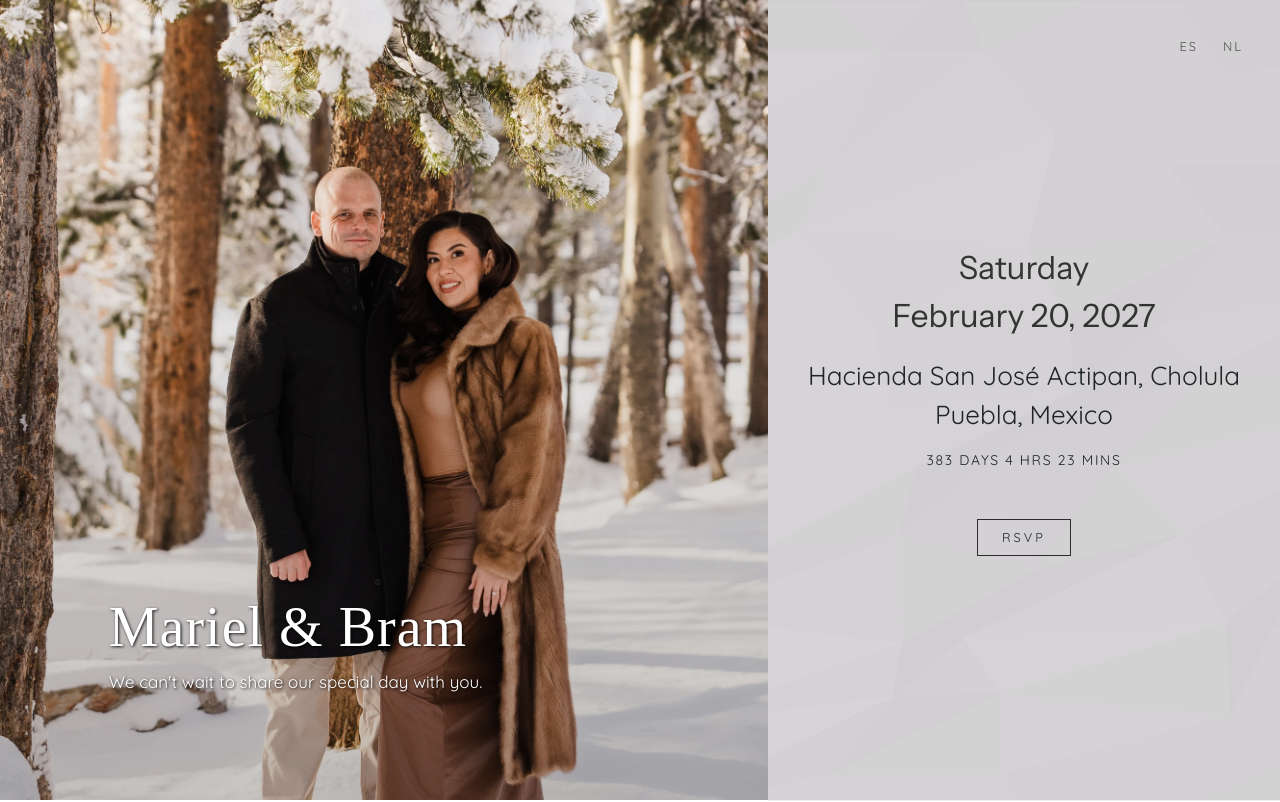
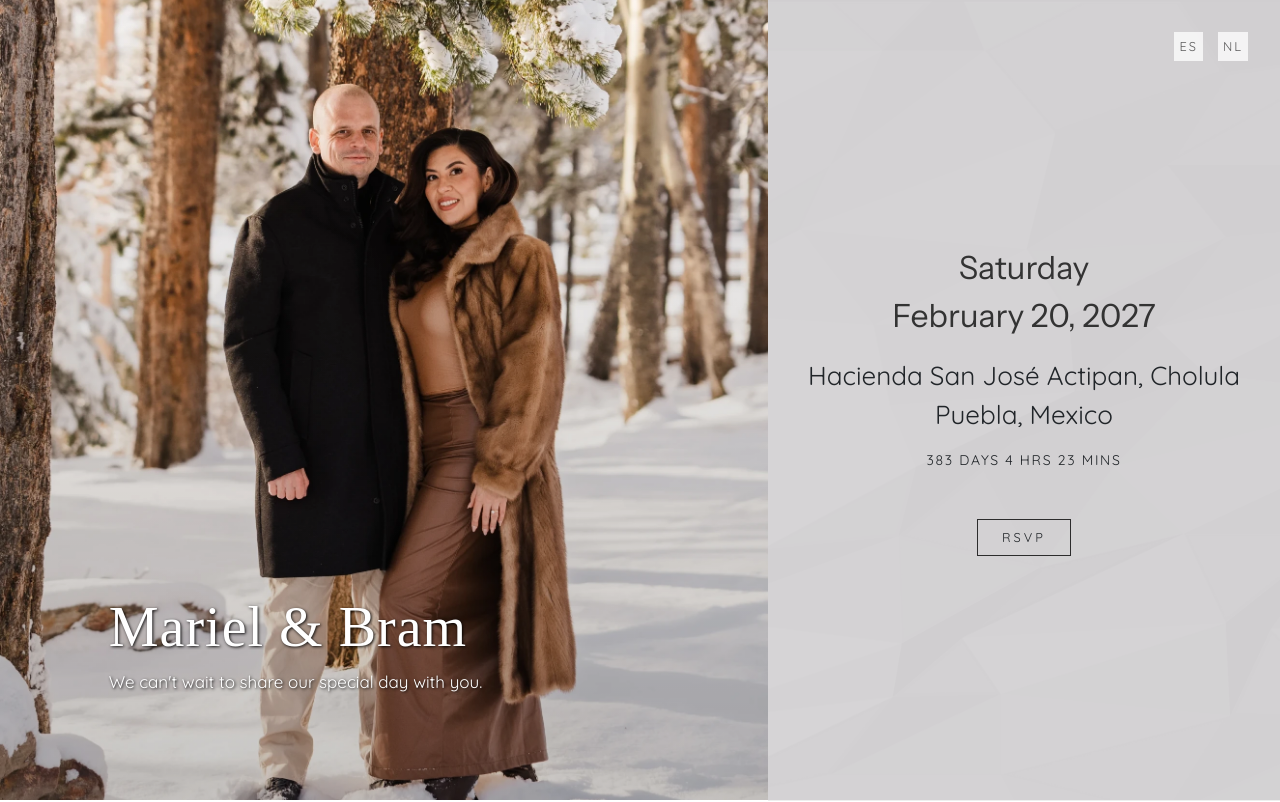
Before and after one commit to braml1/weddingwebsite, a Vue app: page /en in a window 1280 px wide. Shown: the top 802 px of the page. Built offline with nearby package versions, Linux system fonts and the light colour scheme; a web font is replaced by a local one.

Commit message:
language and pic

```diff
--- a/src/assets/text.json
+++ b/src/assets/text.json
@@ -1,5 +1,6 @@
 {
   "en": {
+    "photo": "We can't wait to share our special day with you.",
     "welcome": {
       "day": "Saturday",
       "date": "February 20, 2027",
@@ -8,10 +9,23 @@
       "p2": "It means so much to us to celebrate surrounded by the people we love most.  We’ve thoughtfully designed a weekend rooted in connection, warmth and shared moments,  and we hope it feels as special to you as it does to us.",
       "p3": "Everything you need to enjoy your time with us is below.",
       "p4": "We can’t wait to celebrate together!"
+    },
+    "schedule": {
+      "title": "The Celebration Schedule",
+      "saturday": {
+        "title": "Saturday - Wedding Day",
+        "location": "Location",
+        "dresscode": "Formal",
+        "desc": "The celebration will take place at a historic hacienda, where architecture and landscape set the tone for the evening, followed by dinner and dancing."
+      },
+      "sunday": {
+        "title": "Sunday - Brunch"
+      }
     }
 
   },
   "es": {
+    "photo": "We can't wait to share our special day with you.",
     "welcome": {
       "day": "Sábado",
       "date": "Febrero 20, 2027",
@@ -21,10 +35,23 @@
       "p3": "Everything you need to enjoy your time with us is below.",
       "p4": "We can’t wait to celebrate together!"
 
+    },
+    "schedule": {
+      "title": "The Celebration Schedule",
+      "saturday": {
+        "title": "Saturday - Wedding Day",
+        "location": "Location",
+        "dresscode": "Formal",
+        "desc": "The celebration will take place at a historic hacienda, where architecture and landscape set the tone for the evening, followed by dinner and dancing."
+      },
+      "sunday": {
+        "title": "Sunday - Brunch"
+      }
     }
 
   },
   "nl": {
+    "photo": "We kijken ernaar uit om onze speciale dag met jullie te delen!",
     "welcome": {
       "day": "Zaterdag",
       "date": "20 Februari 2027",
@@ -33,6 +60,18 @@
       "p2": "Het betekent enorm veel voor ons om dit samen met jullie te mogen vieren, de mensen van wie we het meest houden. We hebben met veel zorg een weekend samengesteld en we hopen dat het voor jullie net zo speciaal voelt als voor ons.",
       "p3": "Alles wat je nodig hebt om van je tijd te genieten, vind je hieronder.",
       "p4": "We kunnen niet wachten om samen met jullie te vieren!"
+    },
+    "schedule": {
+      "title": "Het Programma",
+      "saturday": {
+        "title": "Zaterdag - Bruiloft",
+        "location": "Plaats",
+        "dresscode": "Formeel",
+        "desc": "We vieren het op een historische haciënda, waar de prachtige architectuur en het landschap meteen de sfeer zetten, gevolgd door lekker eten en dansen."
+      },
+      "sunday": {
+        "title": "Zondag - Brunch"
+      }
     }
 
   }
--- a/src/components/Schedule.vue
+++ b/src/components/Schedule.vue
@@ -1,14 +1,12 @@
 <template>
   <div class="ws-wrap mx-auto px-4 bg-white mb-5">
     <hr class="mx-0">
-    <div class="ws-title text-center py-2">Saturday - Wedding Day</div>
+    <div class="ws-title text-center py-2">{{ dataStore.t('schedule.saturday.title') }} </div>
     <hr class="mx-0 mt-3">
 
     <div class="row g-0 mt-4 ">
       <div class="aboutus-text mb-3">
-        The celebration will take place at a historic hacienda,
-        where architecture and landscape set the tone for the evening,
-        followed by dinner and dancing.
+        {{ dataStore.t('schedule.saturday.desc') }}
       </div>
     </div>
 
@@ -48,7 +46,7 @@
 
 
     <div class="aboutus-text text-start mt-3">
-      <b>Location:</b> Salon Troje at
+      <b>{{ dataStore.t('schedule.saturday.location') }}:</b> Salon Troje @
 
       <span style="cursor: pointer; color:rgb(157, 91, 75)"
         @click="navigateToWebsite('https://maps.app.goo.gl/dFuKj8nCi5ozygNC9')" class="mx-0">
@@ -65,11 +63,11 @@
       <br />
 
 
-      <b>Dress code:</b> Formal
+      <b>Dress code:</b> {{ dataStore.t('schedule.saturday.dresscode') }}
     </div>
 
     <hr class="mx-0 mt-5">
-    <div class="ws-title text-center py-2">Sunday - Brunch </div>
+    <div class="ws-title text-center py-2">{{ dataStore.t('schedule.sunday.title') }} </div>
     <hr class="mx-0 mt-3">
 
     <div class="aboutus-text text-start">
@@ -101,6 +99,9 @@
 </template>
 
 <script setup>
+
+import { useDataStore } from '@/stores/DataStore'
+const dataStore = useDataStore()
 
 
 const leftEvents = [
--- a/src/views/01_LandingSection.vue
+++ b/src/views/01_LandingSection.vue
@@ -170,14 +170,14 @@ onUnmounted(() => {
 }
 
 .lang-link {
-  background: none;
+  background: white;
   border: none;
   color: #333; /* Or white if your background image is dark */
   font-family: 'Quicksand', sans-serif;
   font-size: 0.8rem;
   letter-spacing: 2px;
   text-decoration: none;
-  opacity: 0.8;
+  opacity: 0.75;
   transition: opacity 0.3s ease;
   cursor: pointer;
   padding: 5px;
--- a/src/views/03_ScheduleSection.vue
+++ b/src/views/03_ScheduleSection.vue
@@ -2,7 +2,8 @@
   <BaseSection :image="image" @is-visible="$emit('is-visible', $event)">
     <div class="">
       <div class="aboutus-title text-center mt-5">
-        The Celebration Schedule
+
+          {{ dataStore.t('schedule.title') }}
       </div>
       <!-- <div class="aboutus-text py-3">
         The celebration will unfold within a historic hacienda,
@@ -22,6 +23,9 @@
 <script setup>
 import Schedule from '@/components/Schedule.vue';
 import BaseSection from './BaseSection.vue';
+import { useDataStore } from '@/stores/DataStore'
+const dataStore = useDataStore()
+
 defineProps(['image']);
 defineEmits(['is-visible']);
 </script>
--- a/src/views/Home.vue
+++ b/src/views/Home.vue
@@ -4,7 +4,7 @@
     <div class="left-pane">
       <div class="static-overlay">
         <div class="overlay-title">Mariel & Bram</div>
-        <div class="overlay-text"> We can't wait to share our special day with you.</div>
+        <div class="overlay-text"> {{ dataStore.t('photo') }} </div>
 
         <!-- <transition name="fade-content" mode="out-in">
           <div :key="activeCaption">
@@ -19,7 +19,7 @@
     </div>
 
     <div class="right-pane">
-      <LandingSection image="/img/standingInForest.webp" @is-visible="updateImage" language="en" />
+      <LandingSection image="/img/standingInForest2.webp" @is-visible="updateImage" />
 
       <WelcomeSection image="/img/walkWithMountain2.webp" @is-visible="updateImage" />
       <ScheduleSection image="/img/kiss.webp" @is-visible="updateImage" />
@@ -42,19 +42,13 @@ import ScheduleSection from './03_ScheduleSection.vue';
 import TravelSection from './04_TravelSection.vue';
 import WhereToStaySection from './05_WhereToStaySection.vue';
 import AboutUsSection from './06_AboutUsSection.vue';
-
+import { useDataStore } from '@/stores/DataStore'
+const dataStore = useDataStore()
 
 
 import QandASection from './QandASection.vue';
 
-
-// Use absolute paths pointing to the 'public' folder
-const sections = [
-  { title: "The Ring", description: "Crafted with precision.", image: "/img/ring.webp" },
-  { title: "The Forge", description: "Where fire meets metal.", image: "/img/runInSnow.webp" }
-];
-
-const activeImage = ref(sections[0].image);
+const activeImage = ref("/img/standingInForest.webp");
 
 const updateImage = (newImageUrl) => {
   activeImage.value = newImageUrl;
@@ -152,7 +146,7 @@ const extraClass = computed(() => imageClassMap[activeImage.value] || '');
   left: 10%;
   transform: translateY(-50%);
   z-index: 10;
-  width: 500px;
+  width: 550px;
   padding: 2rem;
 }
 
```
Also changed, not shown: public/img/standingInForest2.webp (added).
